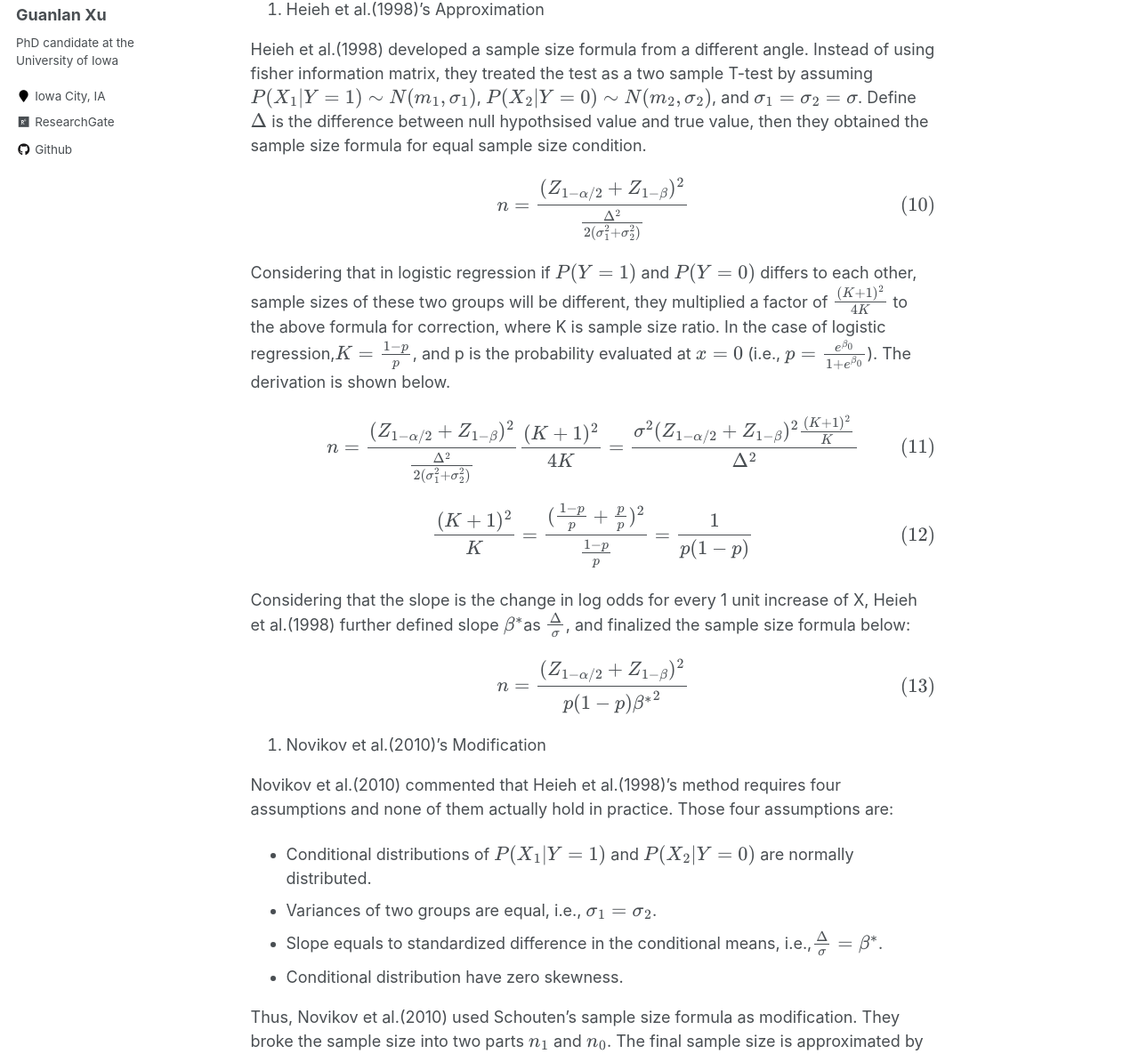
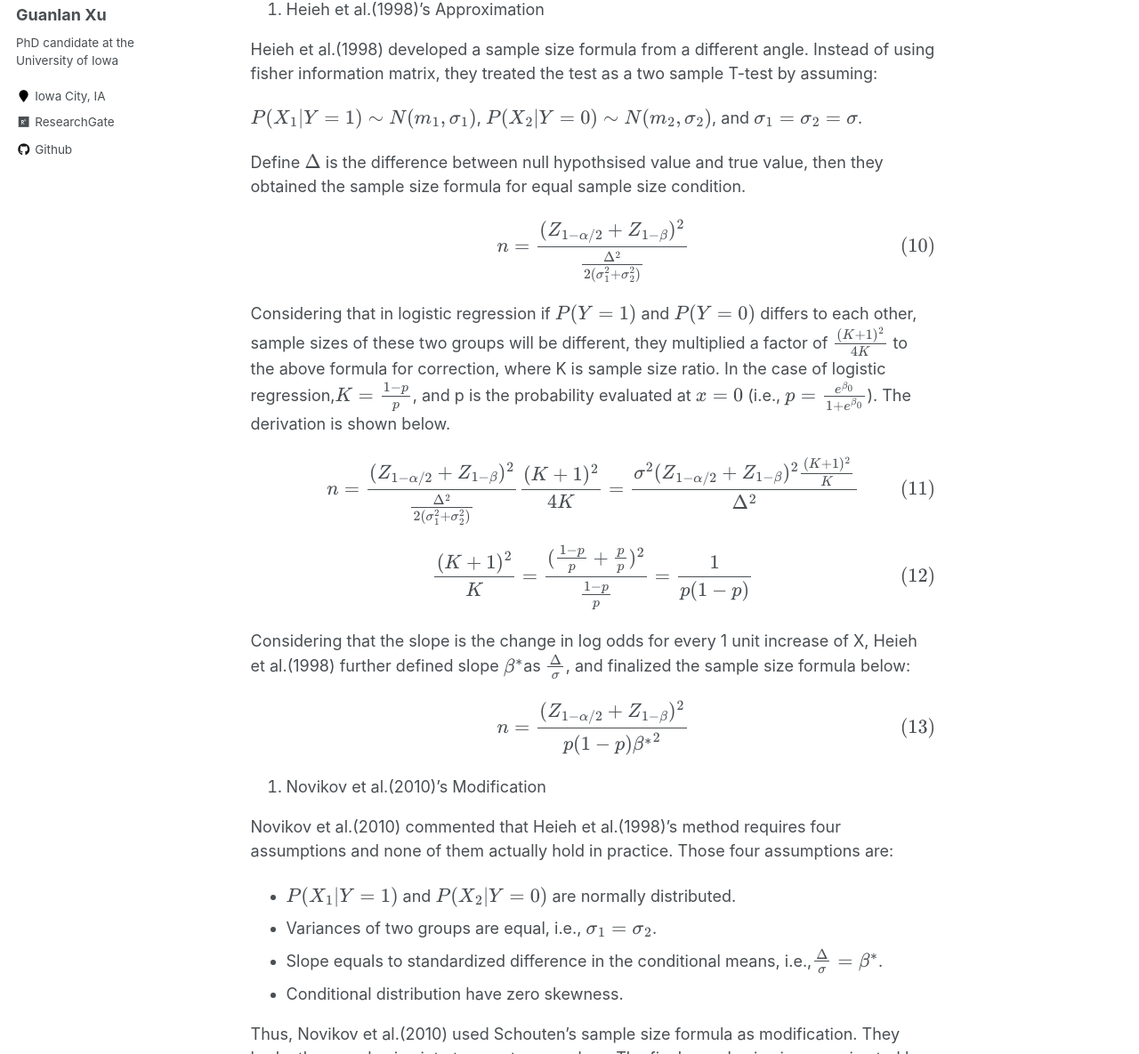
Before and after one commit to guanlanxu/guanlanxu.github.io, a Jekyll site: the page built from _posts/2019-05-01-power-samplesize-1.md, in a window 1280 px wide and 1400 px high, scrolled down 3110 px, cut to the strip 215-1400 px from the top of the window. Shown: the whole strip at 89% size. Built offline with Jekyll 4.4.1, drawn with Linux system fonts in a browser that asks for light colours; formulas are drawn with MathJax 3.

Commit message:
Update 2019-05-01-power-samplesize-1.md

```diff
--- a/_posts/2019-05-01-power-samplesize-1.md
+++ b/_posts/2019-05-01-power-samplesize-1.md
@@ -100,7 +100,13 @@ $$N = \frac{(Z_\alpha + e^{-\frac{\beta_1^2}{4}} Z_\beta)^2 } {e^{\beta_0}\beta_
 
 1. Heieh et al.(1998)'s Approximation
 
-Heieh et al.(1998) developed a sample size formula from a different angle. Instead of using fisher information matrix, they treated the test as a two sample T-test by assuming $P(X_1 \vert Y=1) \sim N(m_1,\sigma_1)$, $P(X_2 \vert Y=0) \sim N(m_2, \sigma_2)$, and $\sigma_1 = \sigma_2 = \sigma$. Define $\Delta$ is the difference between null hypothsised value and true value, then they obtained the sample size formula for equal sample size condition.
+Heieh et al.(1998) developed a sample size formula from a different angle. Instead of using fisher information matrix, they treated the test as a two sample T-test by assuming:
+
+$$P(X_1 \vert Y=1) \sim N(m_1,\sigma_1)$$,
+$$P(X_2 \vert Y=0) \sim N(m_2, \sigma_2)$$, and
+$$\sigma_1 = \sigma_2 = \sigma$$.
+
+Define $\Delta$ is the difference between null hypothsised value and true value, then they obtained the sample size formula for equal sample size condition.
 
 $$n = \frac{(Z_{1-\alpha/2}+ Z_{1-\beta})^2}{\frac{\Delta^2}{2(\sigma_1^2 + \sigma_2^2)}}$$
 
@@ -119,7 +125,7 @@ $$n = \frac{(Z_{1-\alpha/2}+ Z_{1-\beta})^2}{p(1-p){\beta^*}^2}$$
 
 Novikov et al.(2010) commented that Heieh et al.(1998)'s method requires four assumptions and none of them actually hold in practice. Those four assumptions are:
 
-* Conditional distributions of $P(X_1 \vert Y=1)$ and $P(X_2 \vert Y=0)$ are normally distributed.
+* $P(X_1 \vert Y=1)$ and $P(X_2 \vert Y=0)$ are normally distributed.
 * Variances of two groups are equal, i.e., $\sigma_1 = \sigma_2$.
 * Slope equals to standardized difference in the conditional means, i.e.,$\frac{\Delta}{\sigma} = \beta^*$.
 * Conditional distribution have zero skewness.
```
